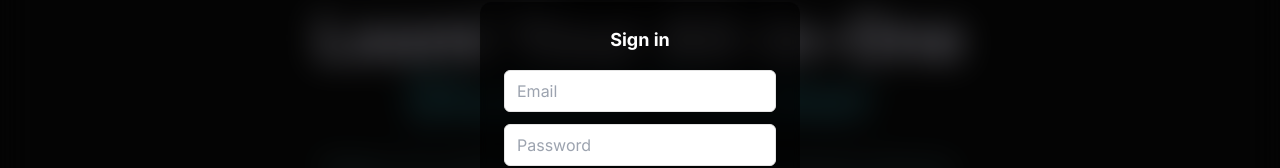
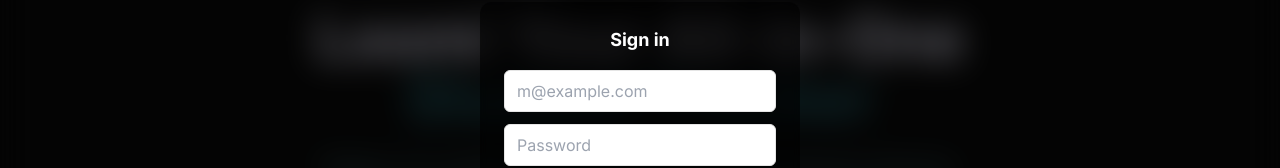
Before and after one commit to Carlthegreatt/Loomi, a Next.js app: page / in a window 1280 px wide. Both pictures are taken after a click on the button "Login". Shown: the part 262-430 px from the top of the page. Built offline with nearby package versions, Linux system fonts and the light colour scheme.

Commit message:
Auto-commit LoginPopover.tsx: 2025-08-24 01:11:42

```diff
--- a/src/components/sections/LoginPopover.tsx
+++ b/src/components/sections/LoginPopover.tsx
@@ -33,7 +33,7 @@ export default function LoginModal() {
             <form className="space-y-3">
               <input
                 type="email"
-                placeholder="Email"
+                placeholder="m@example.com"
                 className="w-full px-3 py-2 border rounded-md focus:outline-none focus:ring-2 focus:ring-blue-500"
               />
               <input
```
